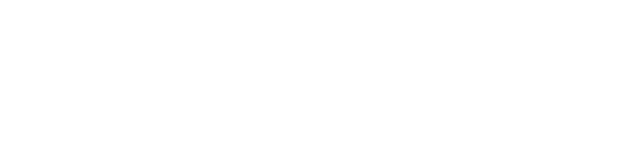
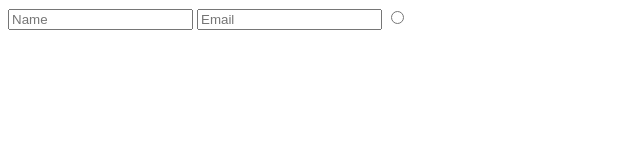
Before and after one commit to acciojob/signup-form-car-Hemanth-Kumar007, a website: page main.html in a window 1280 px wide. Shown: the whole page, without its empty margins (0-640 px from the left). Drawn offline with Linux system fonts and the light colour scheme.

Commit message:
created a submission

```diff
--- a/main.html
+++ b/main.html
@@ -10,7 +10,12 @@
 	<!-- the entire body must be written by student -->
     <script type="text/javascript" src="./script.js">
 </script>
-
+<form method="post">
+<!-- 	<label for="name">Name:</label> -->
+	<input type="text" placeholder="Name" id="name" required>
+	<input type="email" placeholder="Email" id="email" required>
+	<input type="radio">
+</form>
 </body>
 
 </html>
```
